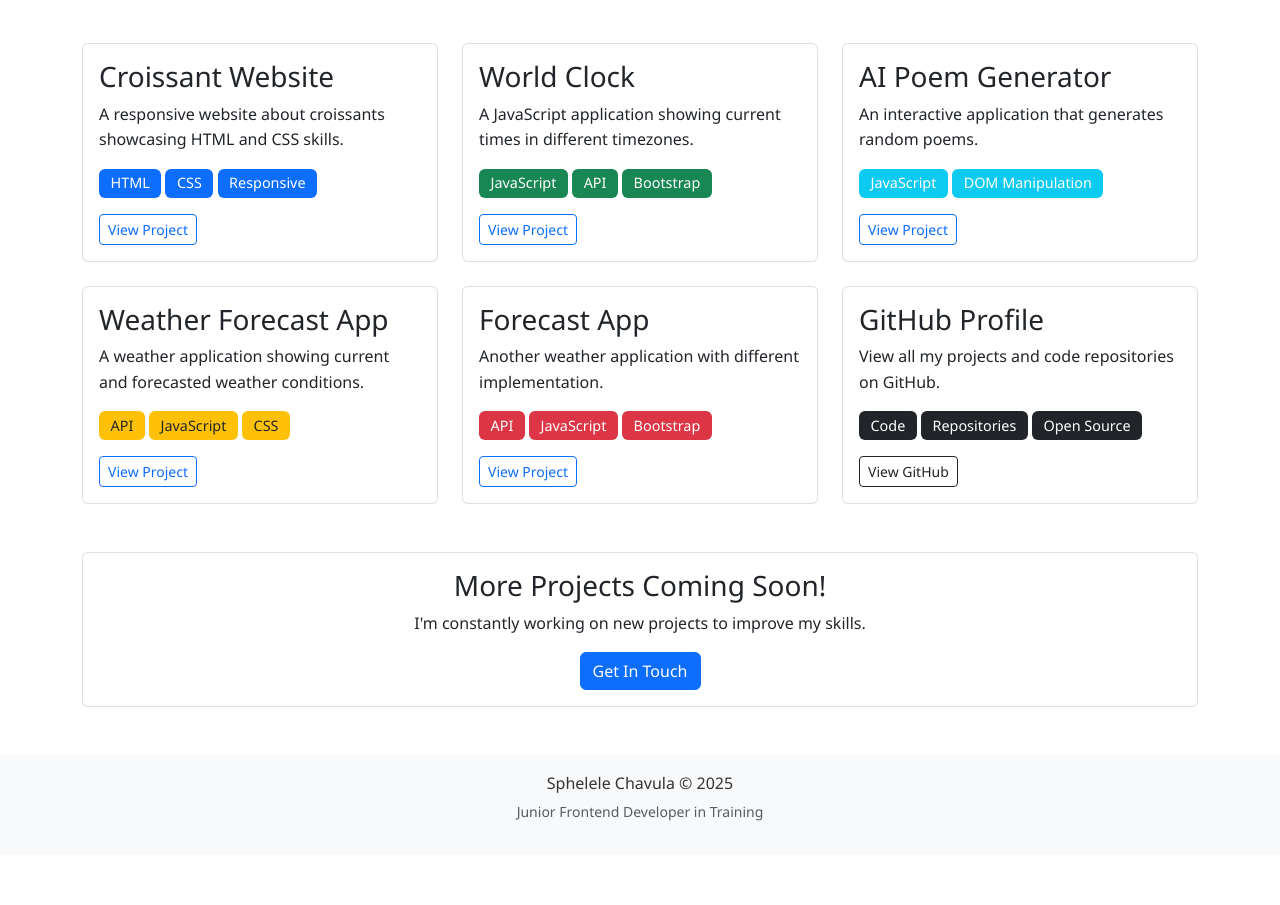
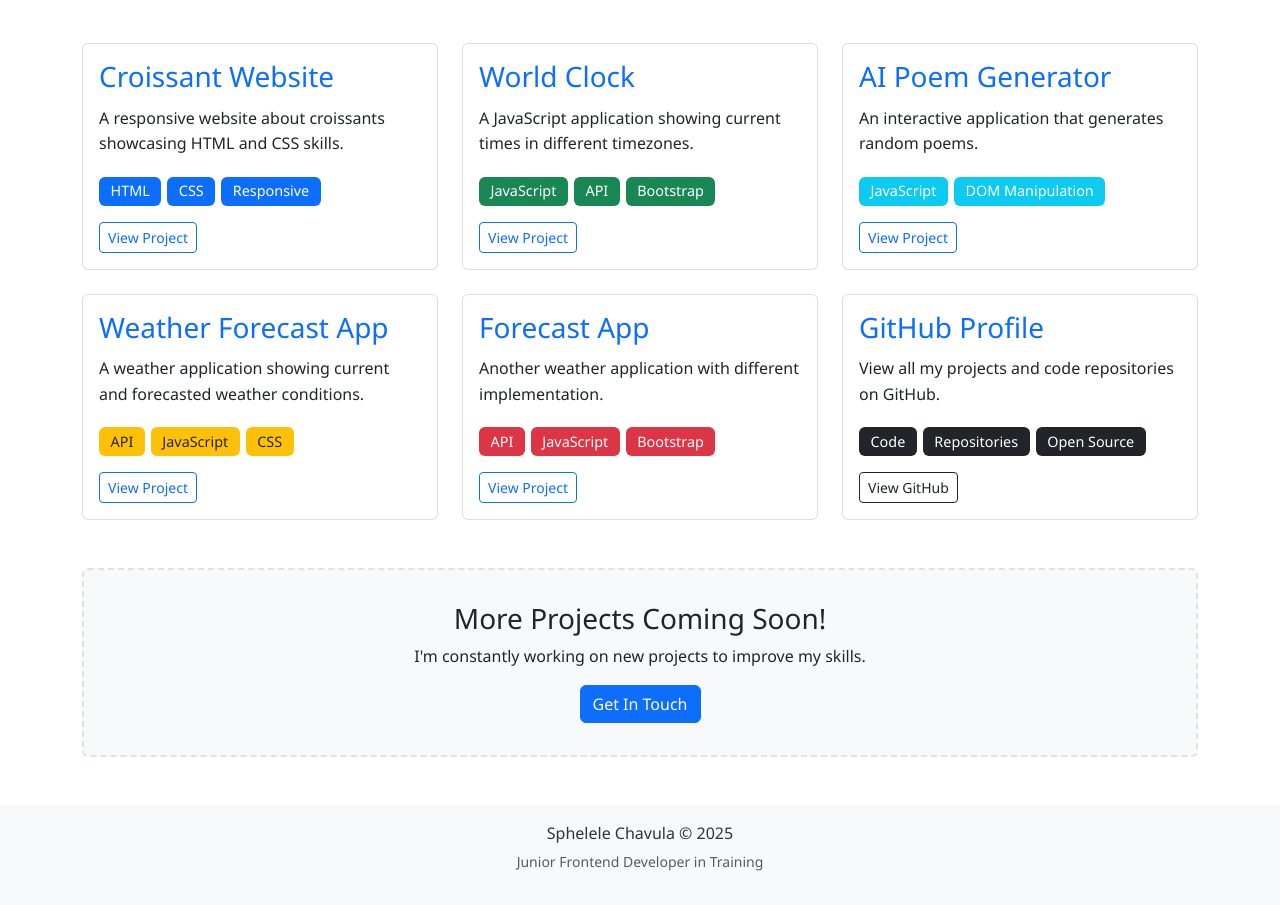
Before and after one commit to Spheh123/My-portfolio-project, a plain HTML site: page projects.html in a window 1280 px wide. Shown: the part 159-1064 px from the top of the page. Before the commit the page ends 1014 px from the top, so only its background shows below. Drawn offline with nearby package versions, Linux system fonts and the light colour scheme.

Commit message:
Update style.css

```diff
--- a/src/style.css
+++ b/src/style.css
@@ -78,3 +78,38 @@ body {
         padding: 50px 0;
     }
 }
+/* Projects Page Specific Styles */
+.technologies {
+    display: flex;
+    flex-wrap: wrap;
+    gap: 6px;
+}
+
+.card-title {
+    color: #0d6efd;
+    margin-bottom: 0.75rem;
+}
+
+.card-text {
+    margin-bottom: 1.25rem;
+}
+
+.more-projects .card {
+    border: 2px dashed #dee2e6;
+    background-color: #f8f9fa;
+}
+
+.more-projects .card-body {
+    padding: 2rem;
+}
+
+/* GitHub card specific */
+.btn-outline-dark {
+    border-color: #212529;
+    color: #212529;
+}
+
+.btn-outline-dark:hover {
+    background-color: #212529;
+    color: white;
+}
```
